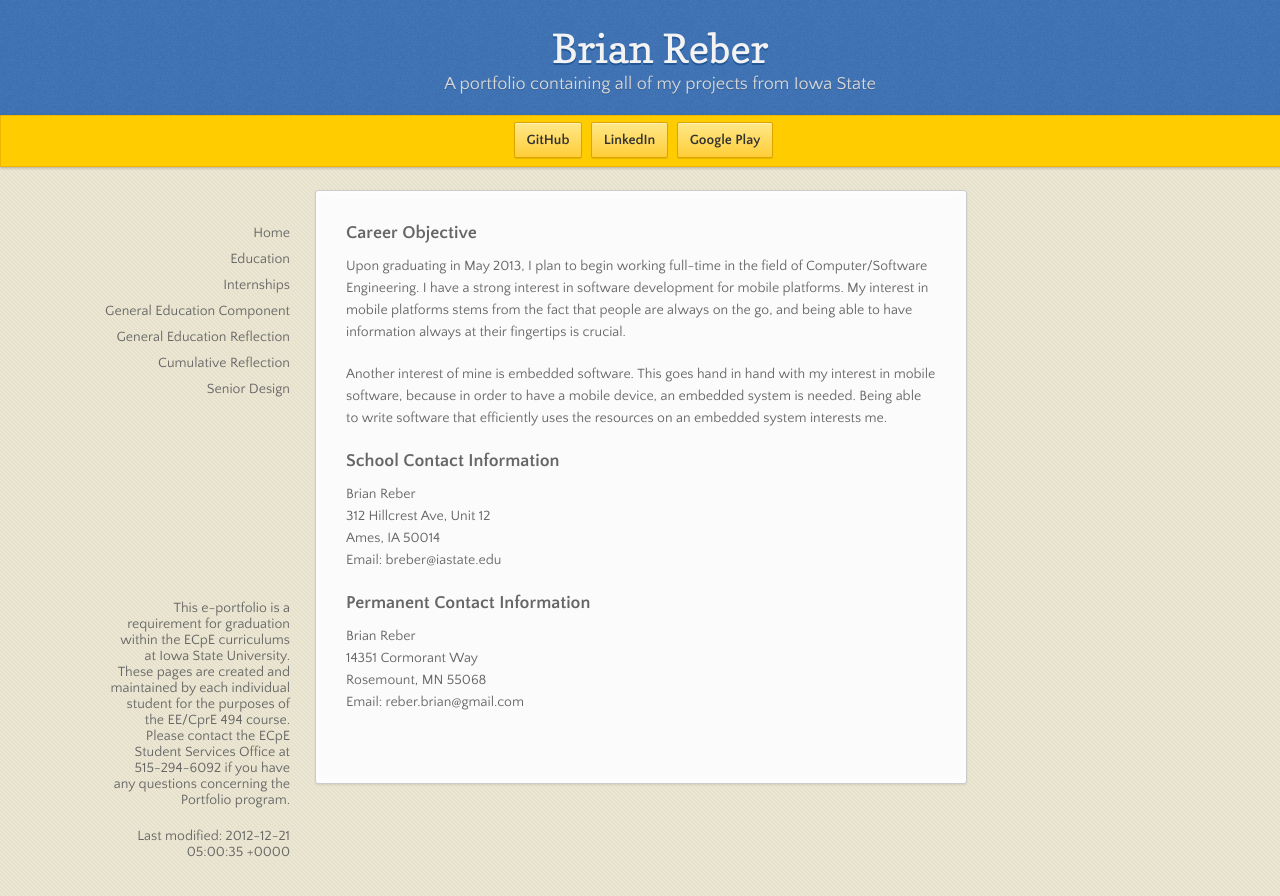
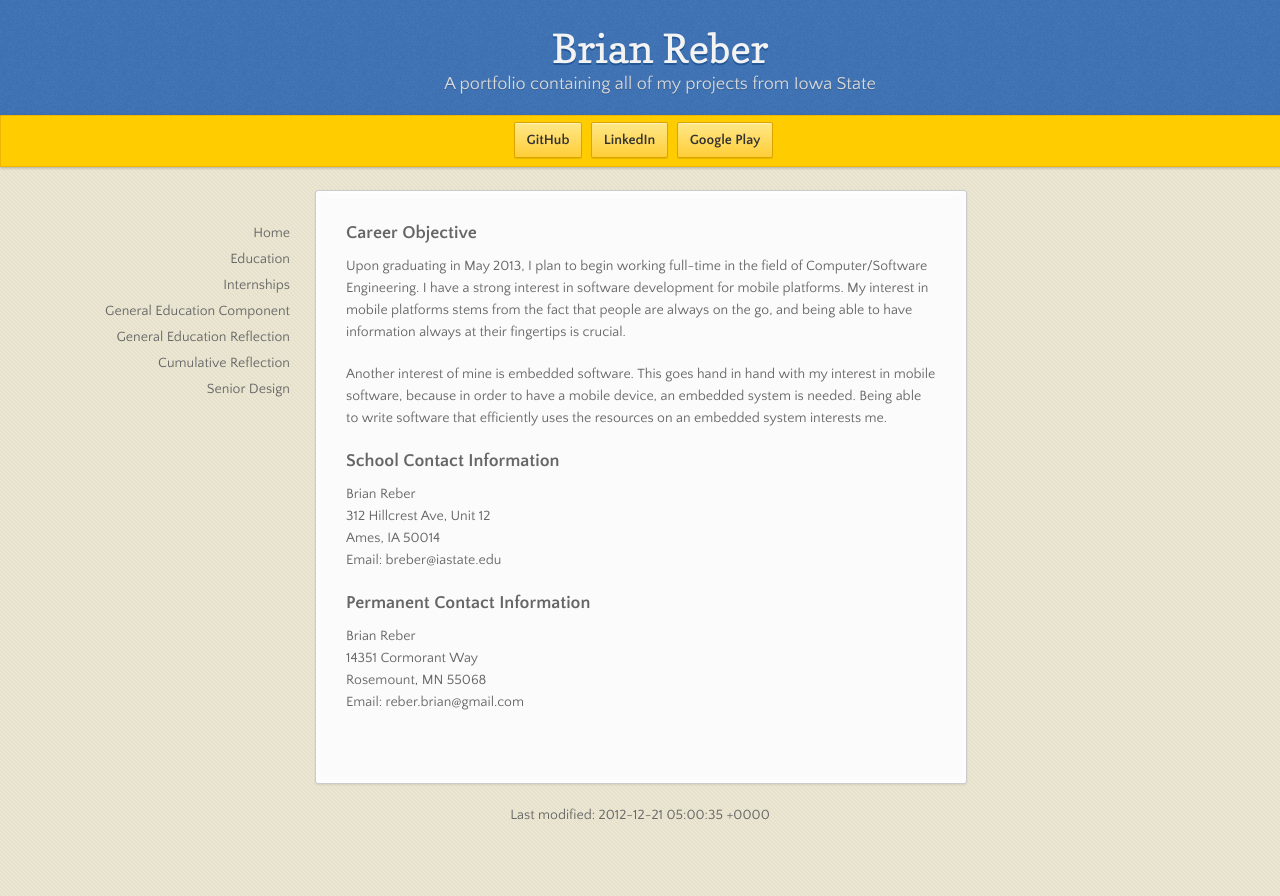
Before and after one commit to breber/school, a Jekyll site: the page built from index.md, in a window 1280 px wide. Shown: the top 896 px of the page. Built offline with Jekyll 4.4.1, drawn with Linux system fonts in a browser that asks for light colours; Markdown is read by kramdown in place of the engine named in the settings.

Commit message:
Update footer CSS

```diff
--- a/_layouts/layout.html
+++ b/_layouts/layout.html
@@ -41,7 +41,6 @@
         {{content}}
       </section>
       <footer>
-        <p>This e-portfolio is a requirement for graduation within the ECpE curriculums at Iowa State University. These pages are created and maintained by each individual student for the purposes of the EE/CprE 494 course. Please contact the ECpE Student Services Office at 515-294-6092 if you have any questions concerning the Portfolio program.</p>
         <p>Last modified: {{ site.time }}</p>
       </footer>
     </div>
--- a/stylesheets/styles.css
+++ b/stylesheets/styles.css
@@ -846,13 +846,7 @@ small {
 }
 
 footer {
-  width: 180px;
-  position: fixed;
-  left: 50%;
-  margin-left: -530px;
-  bottom: 20px;
-  text-align: right;
-  line-height: 16px;
+  text-align: center;
 }
 
 @media print, screen and (max-width: 1060px) {
```
Also changed, not shown: 1 other file.
